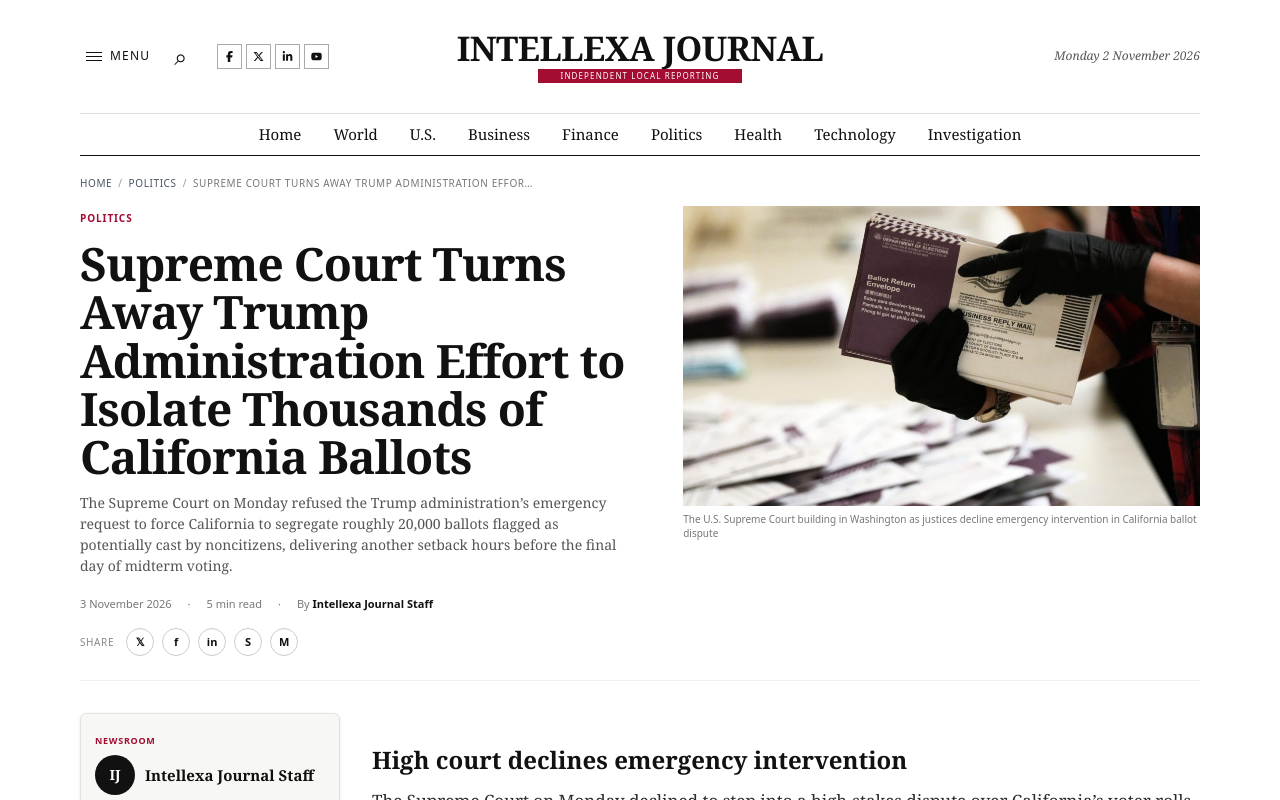
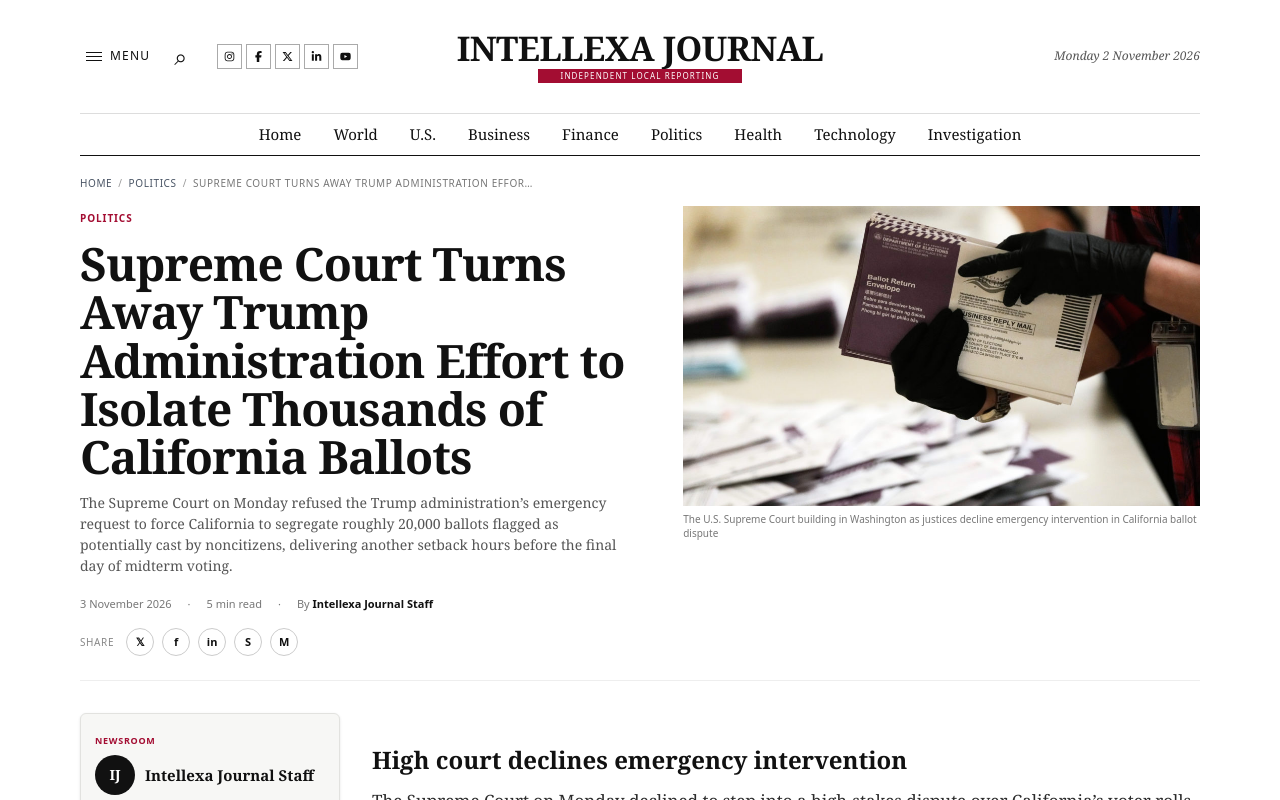
Before and after one commit to ronan-k7/intellexajournal, a Next.js app: page /politics/supreme-court-rejects-trump-california-ballots-noncitizens in a window 1280 px wide. Shown: the top 800 px of the page. Built offline with nearby package versions, Linux system fonts and the light colour scheme.

Commit message:
add the instagram link

```diff
--- a/components/Footer.jsx
+++ b/components/Footer.jsx
@@ -61,7 +61,7 @@ const footerLinkGroups = [
 const socialLinks = [
   { name: 'Facebook', href: '#', Icon: FaFacebookF },
   { name: 'X', href: '#', Icon: FaXTwitter },
-  { name: 'Instagram', href: '#', Icon: FaInstagram },
+  { name: 'Instagram', href: 'https://www.instagram.com/intellexa_journal/', Icon: FaInstagram },
   { name: 'LinkedIn', href: '#', Icon: FaLinkedinIn },
   { name: 'YouTube', href: '#', Icon: FaYoutube },
 ];
--- a/components/Header.jsx
+++ b/components/Header.jsx
@@ -3,7 +3,7 @@
 import Link from 'next/link';
 import { useRouter } from 'next/navigation';
 import { useEffect, useRef, useState } from 'react';
-import { FaFacebookF, FaXTwitter, FaLinkedinIn, FaYoutube } from 'react-icons/fa6';
+import { FaFacebookF, FaXTwitter, FaLinkedinIn, FaYoutube, FaInstagram } from 'react-icons/fa6';
 import { categoryList, articles } from '@/lib/data';
 
 const ACCENT = '#a30d32';
@@ -117,10 +117,12 @@ export default function Header() {
   };
 
   const socialIcons = [
+    { name: 'Instagram', href: 'https://www.instagram.com/intellexa_journal/', Icon: FaInstagram },
     { label: 'Facebook', Icon: FaFacebookF, href: '#' },
     { label: 'X / Twitter', Icon: FaXTwitter, href: '#' },
     { label: 'LinkedIn', Icon: FaLinkedinIn, href: '#' },
     { label: 'YouTube', Icon: FaYoutube, href: '#' },
+
   ];
 
   return (
```
